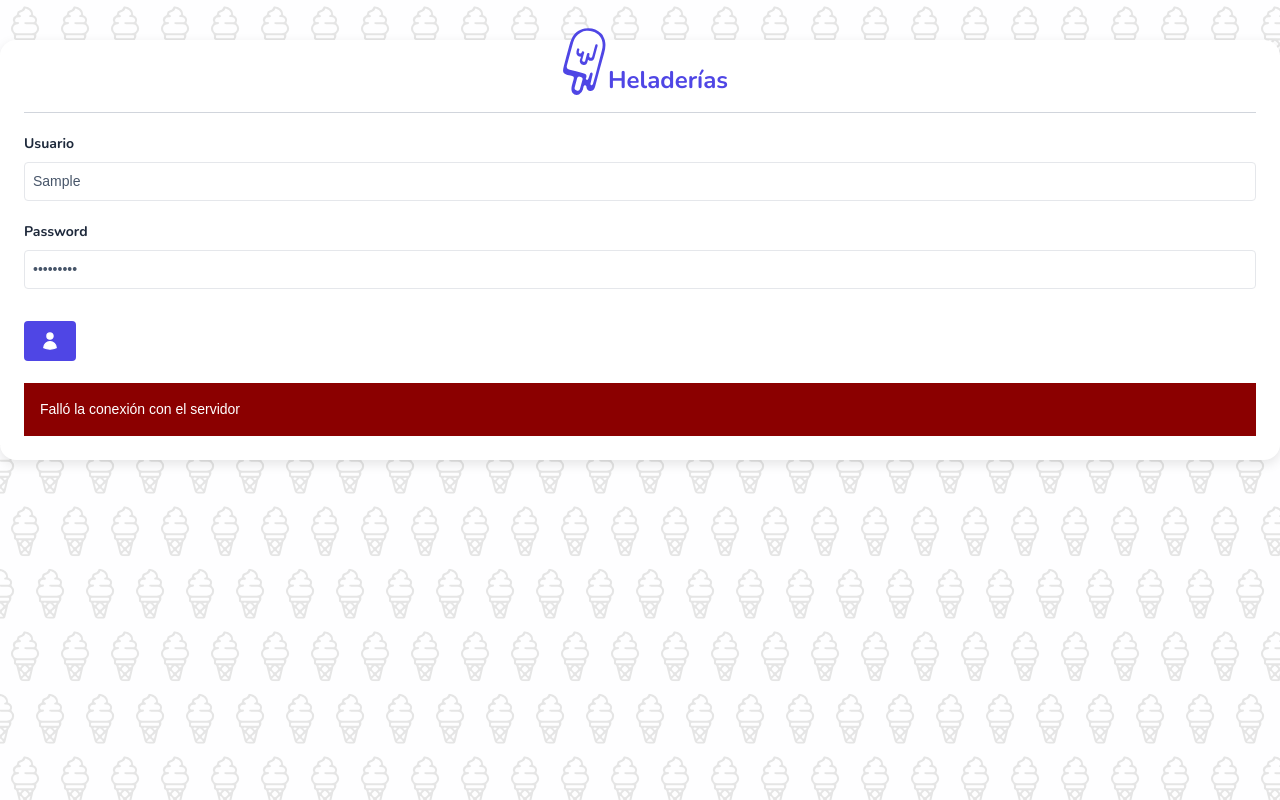
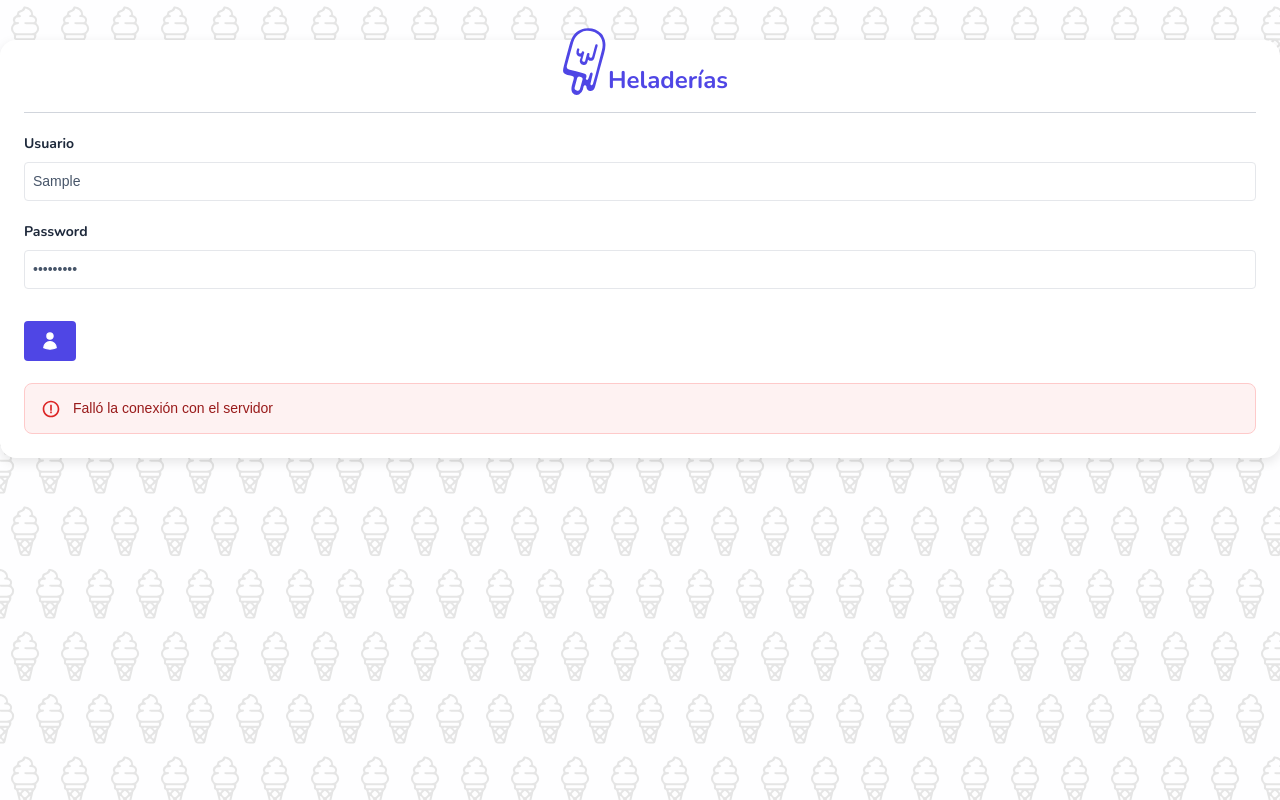
Before and after one commit to uqbar-project/eg-heladeria-react-phm, a React (Vite) app: page /login in a window 1280 px wide. Both pictures are taken after typing "Sample", "Sample123" into the empty fields and a click on the button "Ingresar al sistema". Built offline with nearby package versions, Linux system fonts and the light colour scheme; no server answers; a web font is replaced by a local one.

Commit message:
Improve login error message display with better layout and colors

```diff
--- a/src/styles/index.css
+++ b/src/styles/index.css
@@ -65,9 +65,15 @@
   }
 
   .error {
-    background-color: darkred;
-    color: white;
-    padding: 1rem;
+    display: flex;
+    align-items: center;
+    gap: 0.75rem;
+    background-color: var(--color-error-50);
+    color: var(--color-error-800);
+    padding: 0.875rem 1rem;
+    border-radius: 0.5rem;
+    border: 1px solid var(--color-error-200);
+    font-size: 0.875rem;
   }
 }
 
--- a/src/styles/tailwind.css
+++ b/src/styles/tailwind.css
@@ -13,6 +13,10 @@
   --color-primary-900: #0f172a;
   --color-primary-950: #020617;
   --color-error-default: #fa7f7b;
+  --color-error-50: #fef2f2;
+  --color-error-200: #fecaca;
+  --color-error-600: #dc2626;
+  --color-error-800: #991b1b;
   --color-success-default: #4aa17a;
   /* Color de acento para elementos interactivos */
   --color-accent-50: #eef2ff;
--- a/src/views/Login/index.tsx
+++ b/src/views/Login/index.tsx
@@ -54,7 +54,12 @@ export const Login = () => {
             onClick={login}
           />
         </form>
-        {errorMessage && <div className='error'>{errorMessage}</div>}
+        {errorMessage && (
+          <div className='error'>
+            <Icon name='ErrorOutlineThin' className='h-5 w-5 fill-error-600 flex-shrink-0' />
+            <span>{errorMessage}</span>
+          </div>
+        )}
       </Card>
     </section>
   )
```
